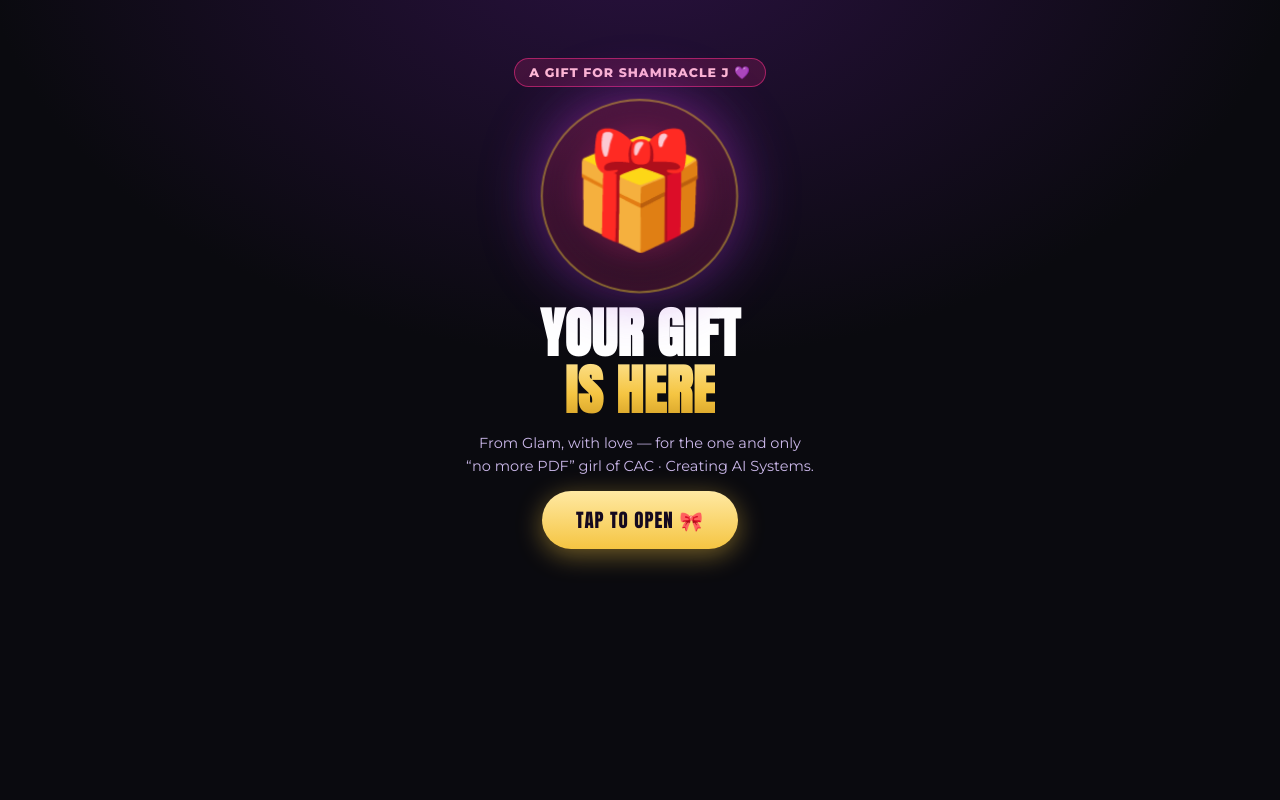
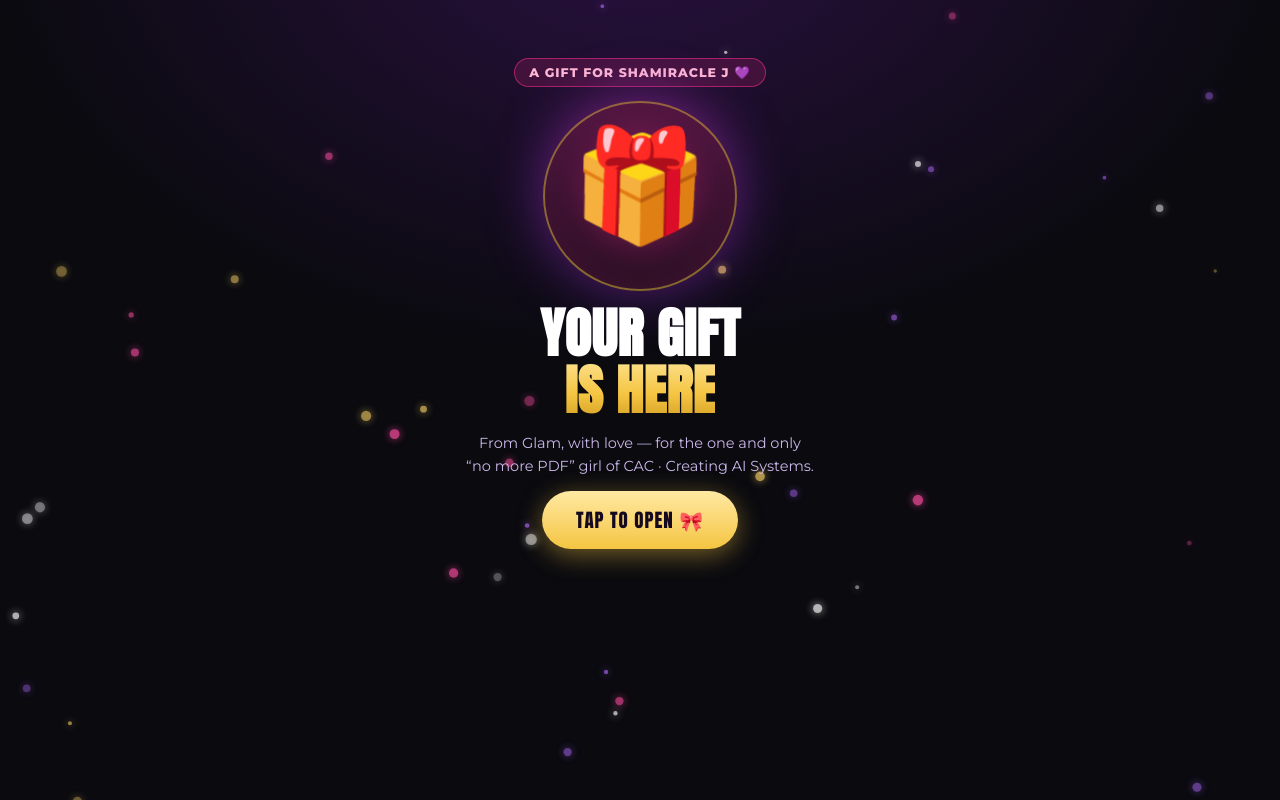
Before and after one commit to nakeymasi-coder/a-pdf-could-neva, a plain HTML site: page index.html in a window 1280 px wide. Drawn offline with Linux system fonts and the light colour scheme.

Commit message:
FX layer: animated sparkle field, confetti bursts, screen choreography, shine and spring polish

```diff
--- a/index.html
+++ b/index.html
@@ -175,5 +175,68 @@ function openGift(){burst();go(1)}
 function burst(){const em=['✨','💜','⭐','🎉','💛'];for(let i=0;i<26;i++){const s=document.createElement('div');s.className='sparkle';s.textContent=em[i%em.length];s.style.left=(Math.random()*96)+'vw';s.style.top='-30px';s.style.animationDuration=(1.4+Math.random()*1.6)+'s';document.body.appendChild(s);setTimeout(()=>s.remove(),3400)}}
 function copyT(id,btn){const t=document.getElementById(id);t.select();t.setSelectionRange(0,99999);navigator.clipboard.writeText(t.value).then(()=>{const o=btn.textContent;btn.textContent='Copied! ✓';setTimeout(()=>btn.textContent=o,1600)})}
 </script>
+<style id="fx-style">
+/* ===== GLAMIFIED FX LAYER — motion + interaction polish ===== */
+:root{--fx-spring:cubic-bezier(.22,1.4,.36,1);--fx-ease:cubic-bezier(.22,1,.36,1)}
+#fx-canvas{position:fixed;inset:0;width:100%;height:100%;pointer-events:none;z-index:1;opacity:.85}
+.wrap{position:relative;z-index:2}
+.screen{display:none}
+.screen.active{display:flex;animation:fxScreenIn .65s var(--fx-ease) both}
+@keyframes fxScreenIn{from{opacity:0;transform:translateY(26px) scale(.985)}to{opacity:1;transform:none}}
+.screen.active>*{animation:fxRise .7s var(--fx-ease) both}
+.screen.active>*:nth-child(1){animation-delay:.05s}.screen.active>*:nth-child(2){animation-delay:.14s}
+.screen.active>*:nth-child(3){animation-delay:.23s}.screen.active>*:nth-child(4){animation-delay:.32s}
+.screen.active>*:nth-child(5){animation-delay:.41s}.screen.active>*:nth-child(6){animation-delay:.5s}
+@keyframes fxRise{from{opacity:0;transform:translateY(22px)}to{opacity:1;transform:none}}
+.giftbox{animation:fxFloat 3.2s ease-in-out infinite;cursor:pointer;transition:transform .25s var(--fx-spring)}
+.giftbox:active{transform:scale(.93) rotate(-2deg)}
+@keyframes fxFloat{0%,100%{transform:translateY(0) rotate(-1deg)}50%{transform:translateY(-12px) rotate(1.2deg)}}
+.art img,.card img{animation:fxBreathe 5s ease-in-out infinite;will-change:transform}
+@keyframes fxBreathe{0%,100%{transform:scale(1)}50%{transform:scale(1.018)}}
+.gold-text{background-size:220% auto!important;animation:fxShine 3.4s linear infinite}
+@keyframes fxShine{to{background-position:220% center}}
+.btn{position:relative;overflow:hidden;transition:transform .18s var(--fx-spring),box-shadow .3s}
+.btn:active{transform:scale(.95)}
+.btn::after{content:"";position:absolute;top:0;left:-80%;width:55%;height:100%;background:linear-gradient(105deg,transparent,rgba(255,255,255,.5),transparent);transform:skewX(-20deg);animation:fxSheen 3.8s ease-in-out infinite}
+@keyframes fxSheen{0%,55%{left:-80%}85%,100%{left:130%}}
+.ring{animation:fxRingPulse 2.6s ease-in-out infinite}
+@keyframes fxRingPulse{0%,100%{box-shadow:0 0 0 0 rgba(255,215,106,.0),0 0 34px 2px rgba(255,215,106,.25)}50%{box-shadow:0 0 0 6px rgba(255,215,106,.06),0 0 54px 8px rgba(255,215,106,.45)}}
+.tag{animation:fxTagGlow 3s ease-in-out infinite}
+@keyframes fxTagGlow{0%,100%{filter:brightness(1)}50%{filter:brightness(1.22)}}
+.dots i{transition:all .45s var(--fx-spring)}
+.grid .card{transition:transform .3s var(--fx-spring)}
+.grid .card:active{transform:scale(.96) rotate(-1deg)}
+.fx-confetti{position:fixed;width:9px;height:14px;z-index:99;pointer-events:none;border-radius:2px}
+.fx-pop{animation:fxPop .45s var(--fx-spring)}
+@keyframes fxPop{0%{transform:scale(1)}40%{transform:scale(1.12)}100%{transform:scale(1)}}
+@media (prefers-reduced-motion:reduce){*{animation-duration:.01s!important;animation-iteration-count:1!important;transition-duration:.01s!important}}
+</style>
+<script id="fx-js">
+(function(){
+var COLORS=['#ffd76a','#ff4fa3','#b26bff','#ffffff'];
+function ready(fn){document.readyState!=='loading'?fn():document.addEventListener('DOMContentLoaded',fn)}
+ready(function(){
+/* ambient sparkle field */
+var cv=document.createElement('canvas');cv.id='fx-canvas';document.body.prepend(cv);
+var ctx=cv.getContext('2d'),W,H,ps=[];
+function size(){var d=Math.min(window.devicePixelRatio||1,2);W=cv.width=innerWidth*d;H=cv.height=innerHeight*d;cv.style.width=innerWidth+'px';cv.style.height=innerHeight+'px'}
+size();addEventListener('resize',size);
+for(var i=0;i<44;i++)ps.push({x:Math.random(),y:Math.random(),r:.8+Math.random()*2.1,s:.00022+Math.random()*.0005,ph:Math.random()*6.28,c:COLORS[i%COLORS.length],dr:(Math.random()-.5)*.00012});
+(function loop(t){ctx.clearRect(0,0,W,H);ps.forEach(function(p){p.y-=p.s;p.x+=p.dr+Math.sin(t/1600+p.ph)*.00004;if(p.y<-.02){p.y=1.02;p.x=Math.random()}var tw=.35+.65*Math.abs(Math.sin(t/700+p.ph));ctx.globalAlpha=tw*.75;ctx.fillStyle=p.c;ctx.shadowColor=p.c;ctx.shadowBlur=8;ctx.beginPath();ctx.arc(p.x*W,p.y*H,p.r*(W/900+0.6),0,6.29);ctx.fill()});ctx.globalAlpha=1;requestAnimationFrame(loop)})(0);
+/* confetti burst */
+window.fxBurst=function(x,y,n){n=n||42;for(var i=0;i<n;i++){var el=document.createElement('div');el.className='fx-confetti';el.style.background=COLORS[i%COLORS.length];el.style.left=x+'px';el.style.top=y+'px';document.body.appendChild(el);var a=Math.random()*6.28,v=120+Math.random()*260,dx=Math.cos(a)*v,dy=Math.sin(a)*v-190,rot=Math.random()*540-270;el.animate([{transform:'translate(0,0) rotate(0deg)',opacity:1},{transform:'translate('+dx+'px,'+(dy+330)+'px) rotate('+rot+'deg)',opacity:0}],{duration:950+Math.random()*550,easing:'cubic-bezier(.17,.67,.35,1)'}).onfinish=(function(e){return function(){e.remove()}})(el)}};
+/* bursts: gift tap + finale screen */
+var screens=[].slice.call(document.querySelectorAll('.screen'));
+var gift=document.querySelector('.giftbox');
+if(gift)gift.addEventListener('pointerdown',function(e){fxBurst(e.clientX||innerWidth/2,e.clientY||innerHeight/2,54)});
+var last=screens[screens.length-1];
+var fired=false;
+var obs=new MutationObserver(function(){if(last&&last.classList.contains('active')&&!fired){fired=true;setTimeout(function(){fxBurst(innerWidth*.5,innerHeight*.34,70);setTimeout(function(){fxBurst(innerWidth*.22,innerHeight*.5,34);fxBurst(innerWidth*.8,innerHeight*.5,34)},260)},350)}});
+if(last)obs.observe(last,{attributes:true,attributeFilter:['class']});
+/* copy-button pop */
+document.addEventListener('click',function(e){var b=e.target.closest?e.target.closest('.btn'):null;if(b){b.classList.remove('fx-pop');void b.offsetWidth;b.classList.add('fx-pop')}});
+});
+})();
+</script>
 </body>
 </html>
```
